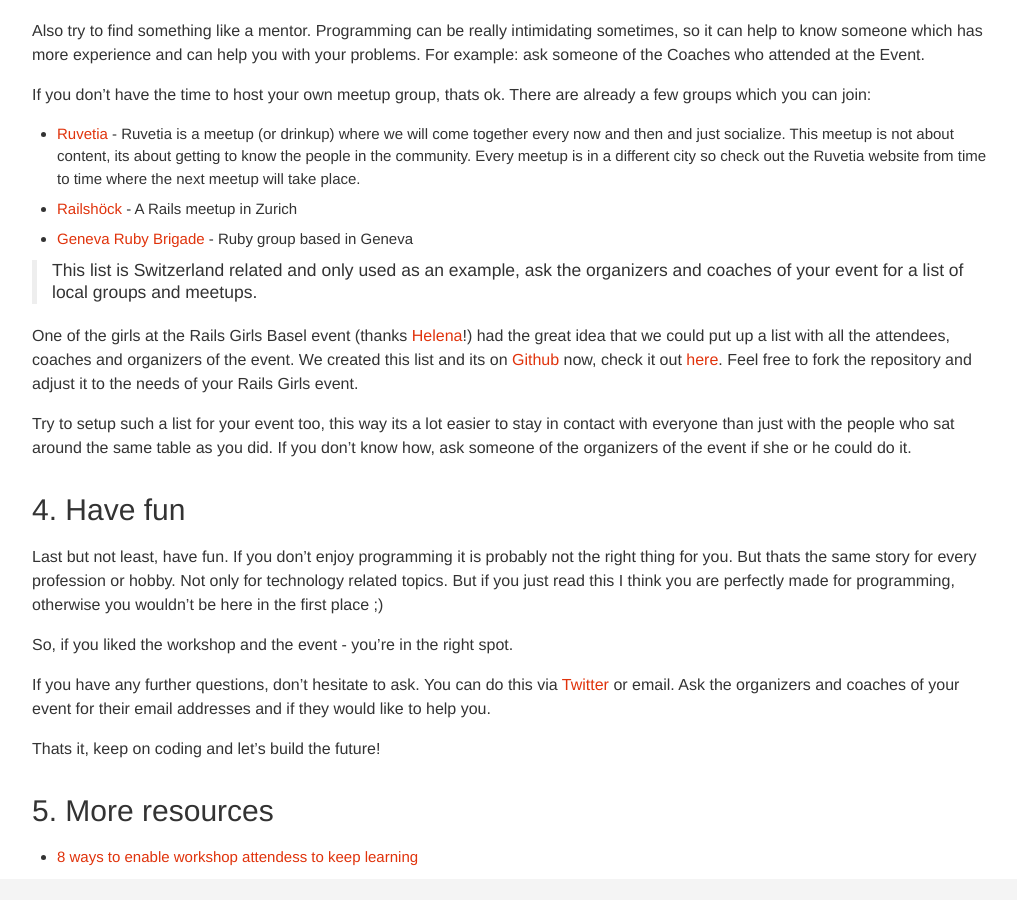
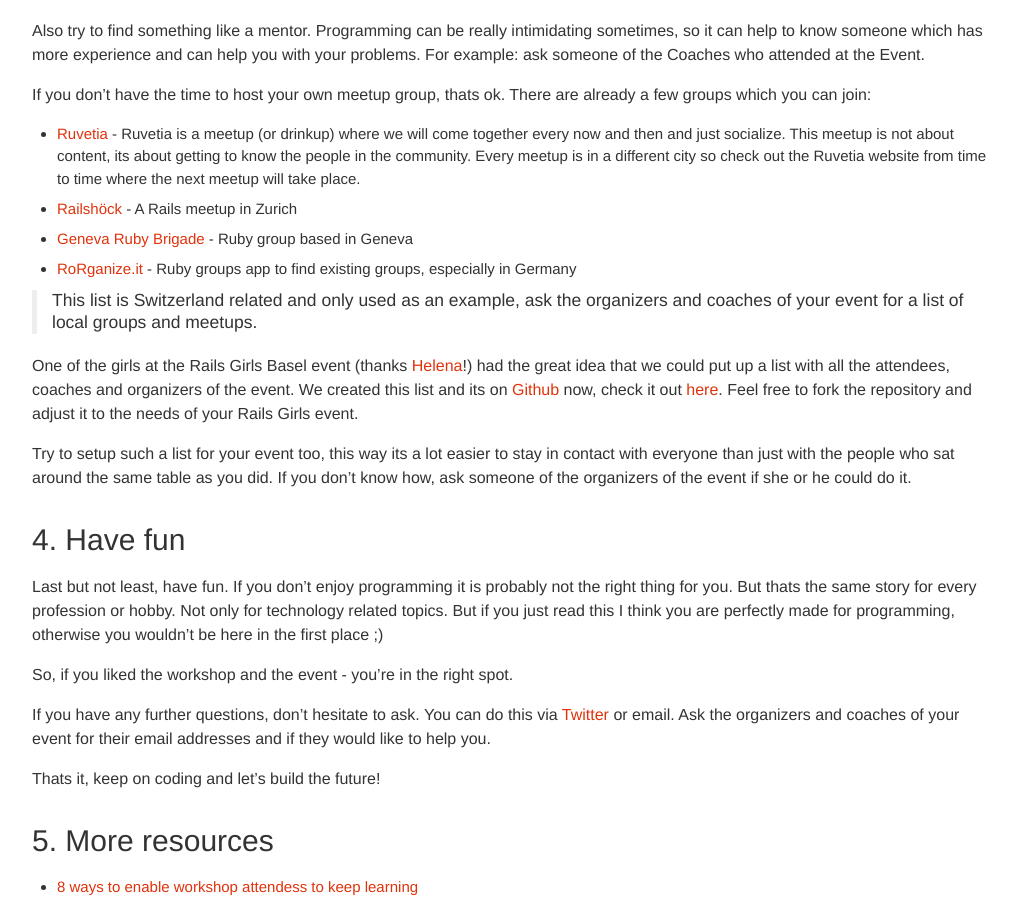
Before and after one commit to railsgirls/guides.railsgirls.com, a Jekyll site: the page built from _posts/2013-04-08-how-to-continue-with-programming.markdown, in a window 1280 px wide and 900 px high, scrolled down 2012 px. Shown: the whole window, without its empty margins (53-1070 px from the left). Built offline with Jekyll 4.4.1, drawn with Linux system fonts in a browser that asks for light colours; nearby versions of some CDN libraries.

Commit message:
add RoRganize.it to get in touch section

```diff
--- a/_posts/2013-04-08-how-to-continue-with-programming.markdown
+++ b/_posts/2013-04-08-how-to-continue-with-programming.markdown
@@ -101,6 +101,7 @@
 * [Ruvetia](http://ruvetia.org/) - Ruvetia is a meetup (or drinkup) where we will come together every now and then and just socialize. This meetup is not about content, its about getting to know the people in the community. Every meetup is in a different city so check out the Ruvetia website from time to time where the next meetup will take place.
 * [Railshöck](http://www.meetup.com/rubyonrails-ch/events/80098992/) - A Rails meetup in Zurich
 * [Geneva Ruby Brigade](http://genevarb.com/) - Ruby group based in Geneva
+* [RoRganize.it](http://rorganize.it/) - Ruby groups app to find existing groups, especially in Germany
 
 > This list is Switzerland related and only used as an example, ask the organizers and coaches of your event for a list of local groups and meetups.
 
```
